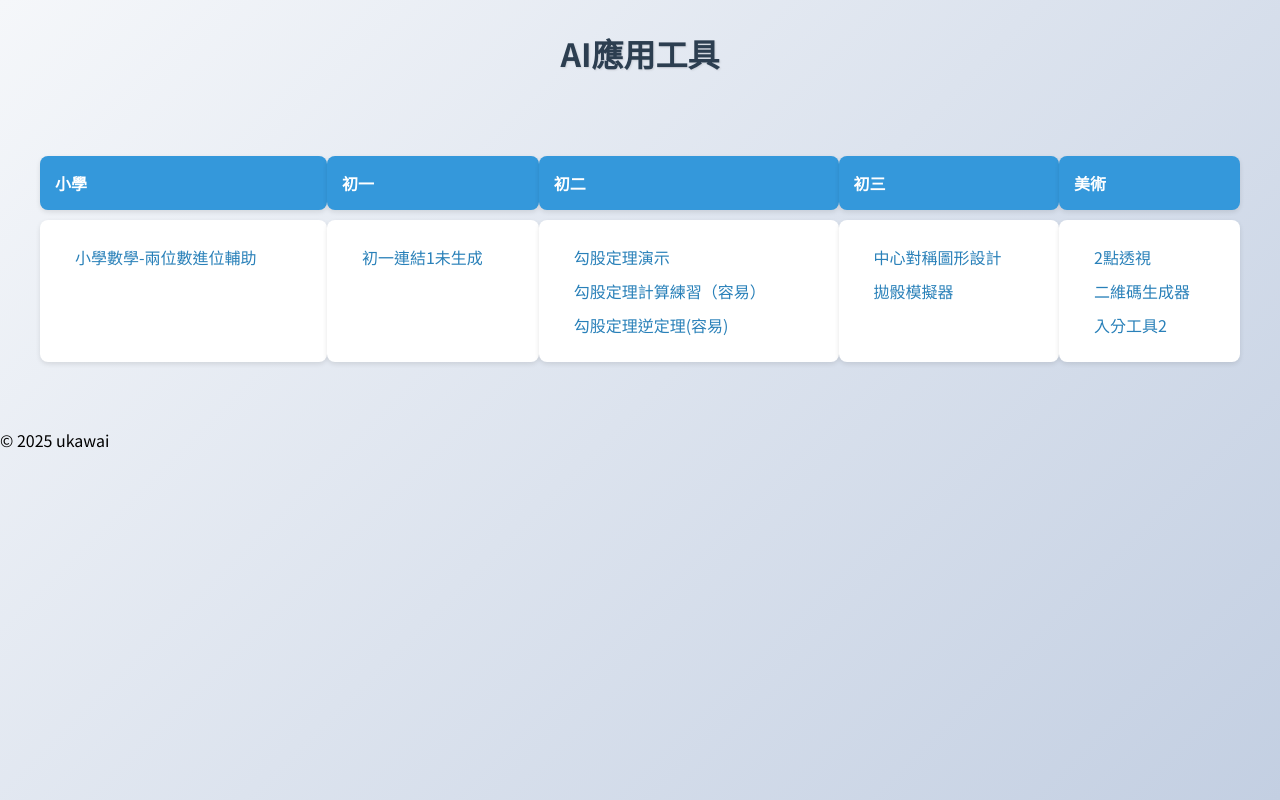
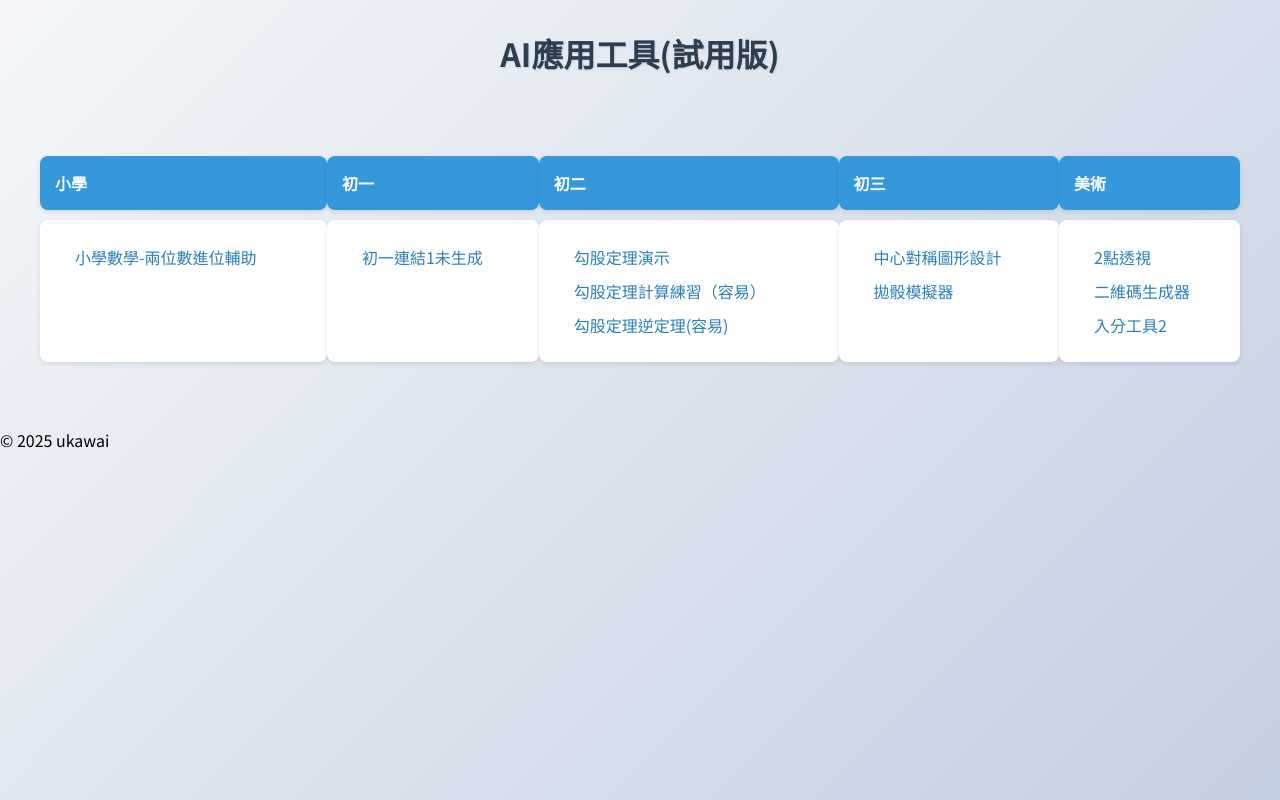
Before and after one commit to math-uka/katool, a plain HTML site: page index.html in a window 1280 px wide. Drawn offline with Linux system fonts and the light colour scheme.

Commit message:
Update index.html

```diff
--- a/index.html
+++ b/index.html
@@ -105,7 +105,7 @@
     <link href="https://fonts.googleapis.com/css2?family=Noto+Sans+TC:wght@400;700&display=swap" rel="stylesheet">
 </head>
 <body>
-    <h1>AI應用工具</h1>
+    <h1>AI應用工具(試用版)</h1>
     <div class="container">
         <table>
             <tr>
```
